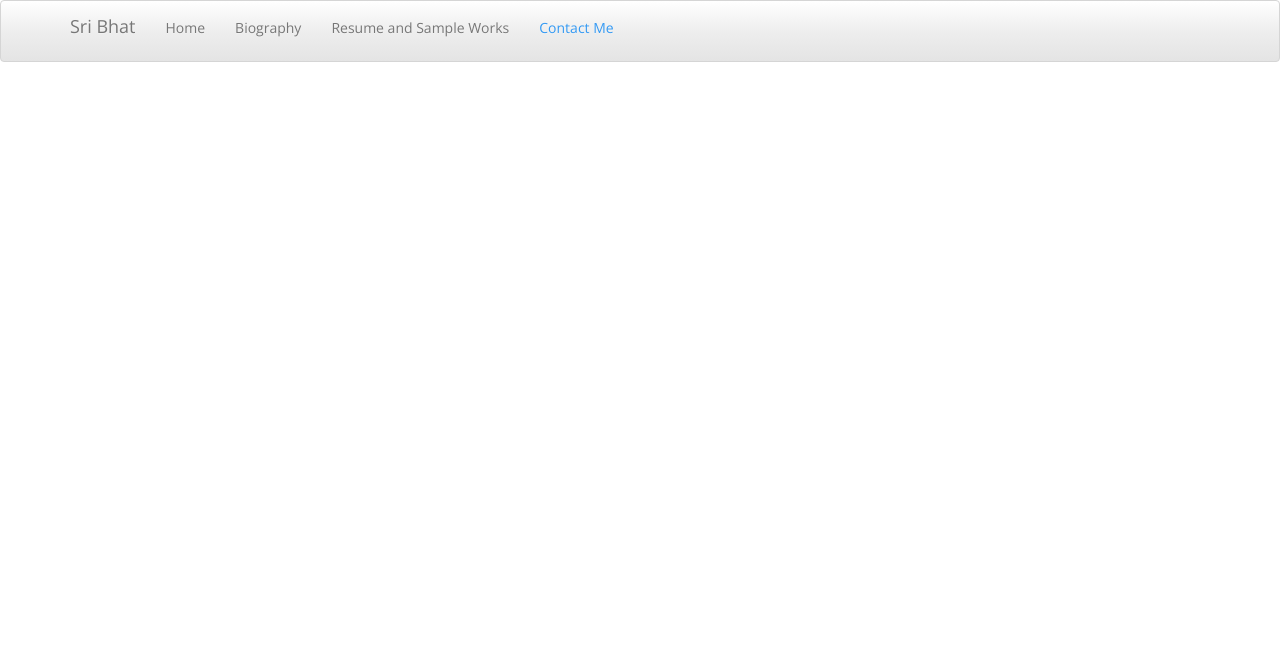
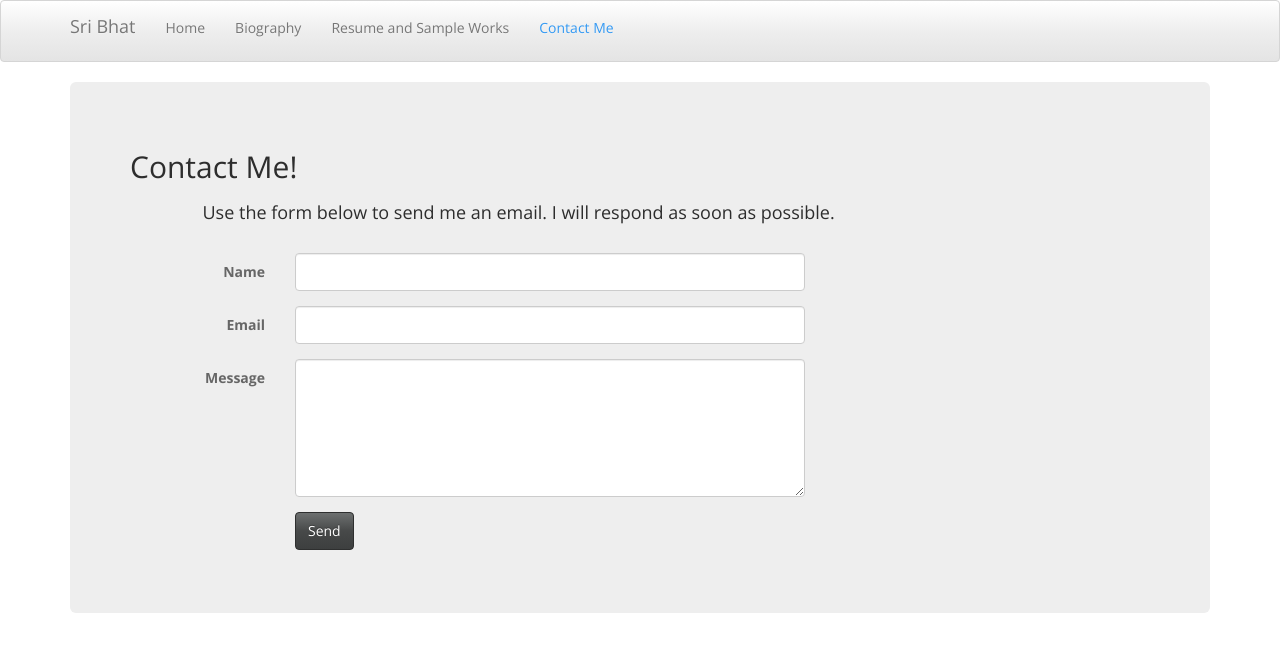
Before and after one commit to pace543/pace543.github.io, a plain HTML site: page contact.html in a window 1280 px wide. Drawn offline with nearby package versions, Linux system fonts and the light colour scheme.

Commit message:
Finished contact page and format for biography page.

```diff
--- a/contact.html
+++ b/contact.html
@@ -29,5 +29,46 @@
                 </div>
             </div>
         </nav>
+        <div class="container">
+            <div class="jumbotron">
+                <h2>Contact Me!</h2>
+                <div class="row">
+                    <div class="col-sm-offset-1">
+                        <h4>Use the form below to send me an email. I will
+                            respond as soon as possible.</h4>
+                    </div>
+                </div>
+                <br/>
+                <div class="row">
+                    <form class="form-horizontal"
+                          action="https://formspree.io/sri21b@hotmail.com" method="POST">
+                        <div class="form-group">
+                            <label class="col-sm-2 control-label">Name</label>
+                            <div class="col-sm-6">
+                                <input type="text" class="form-control" name="name"/>
+                            </div>
+                        </div>
+                        <div class="form-group">
+                            <label class="col-sm-2 control-label">Email</label>
+                            <div class="col-sm-6">
+                                <input type="email" class="form-control" name="_replyto"/>
+                            </div>
+                        </div>
+                        <div class="form-group">
+                            <label class="col-sm-2 control-label">Message</label>
+                            <div class="col-sm-6">
+                                <textarea name="message" class="form-control" rows="6"></textarea>
+                            </div>
+                        </div>
+                        <div class="form-group">
+                            <div class="col-sm-offset-2 col-sm-6">
+                                <button type="submit" class="btn btn-default"
+                                        value="Send">Send</button>
+                            </div>
+                        </div>
+                    </form>
+                </div>
+            </div>
+        </div>
     </body>
 </html>
```
Also changed, not shown: biography.html (+20 -0 lines).
